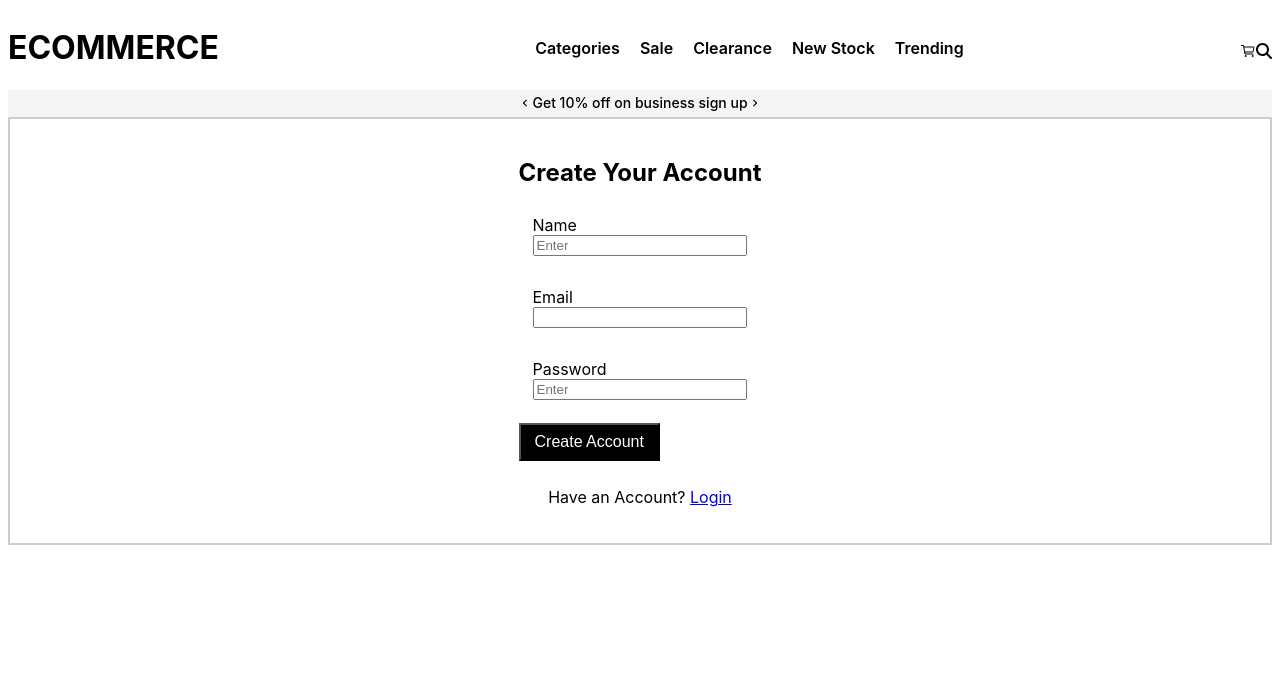
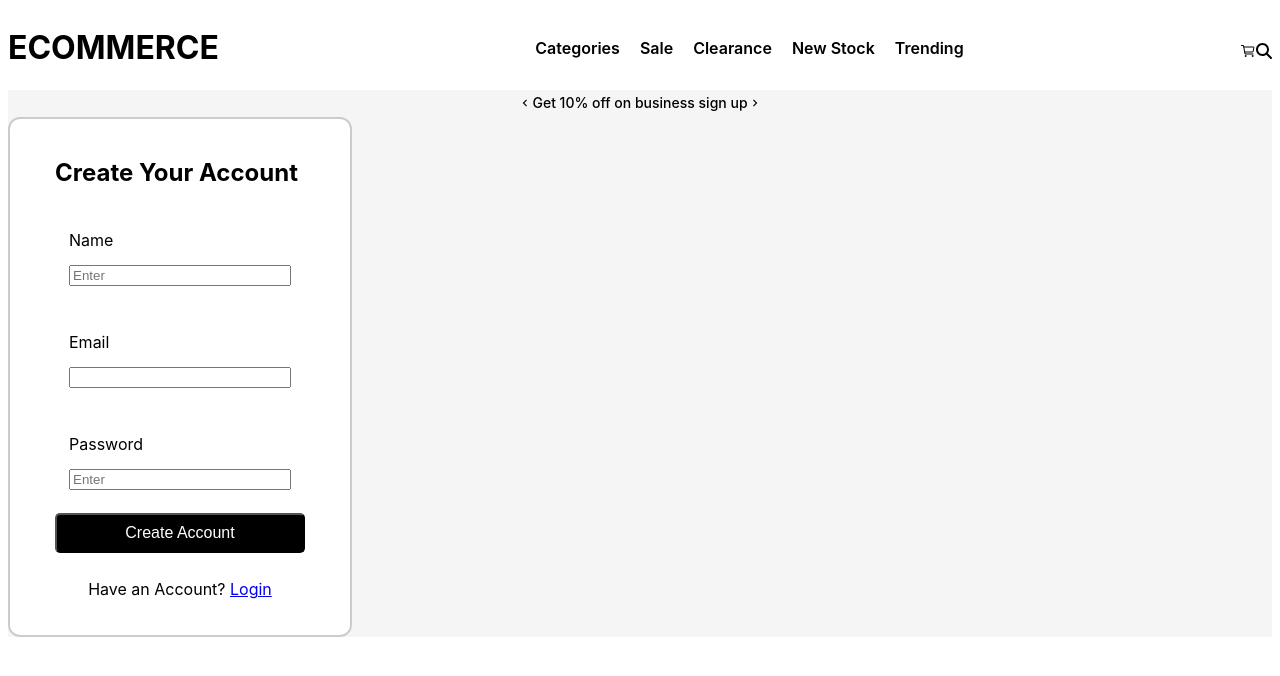
Before and after one commit to zeenat-abedin/login-signup, a React (Create React App) app: page / in a window 1280 px wide. Shown: the top 676 px of the page. Built offline with nearby package versions, Linux system fonts and the light colour scheme.

Commit message:
Update Signup.css and Signup.jsx

```diff
--- a/src/pages/Signup.css
+++ b/src/pages/Signup.css
@@ -6,8 +6,9 @@
   font-family: Inter;
   background-color: #ffffff;
   border: 2px solid #ccc;
+  border-radius: 12px;
   padding: 20px;
-  /* width: 300px */
+  width: 300px
 }
 
 .container{
@@ -17,13 +18,17 @@
     font-size: 16px;
     padding: 8px 14px;
     margin-top: 15px;
+   line-height: 50px;
 }
 
 .create-btn{
     background-color: #000000;
-    color: white;
+    color: #ffffff;
     margin-top: 15px;
     cursor: pointer;
     font-size: 16px;
     padding: 8px 14px;
+    width: 250px;
+    height:40px;
+    border-radius: 5px;
 }
--- a/src/pages/Signup.jsx
+++ b/src/pages/Signup.jsx
@@ -49,7 +49,9 @@ const Signup = ({ handleLogin }) => {
           onChange={handleChange}
           />
         </div>
-        <button type="submit" className='create-btn'>Create Account</button>
+        <div>
+        <button type="submit" className='create-btn' >Create Account</button>
+        </div>
       </form>
       <div style={{ marginTop: '10px' }}>
          <p>Have an Account? <Link to="/login">Login</Link></p>
```
